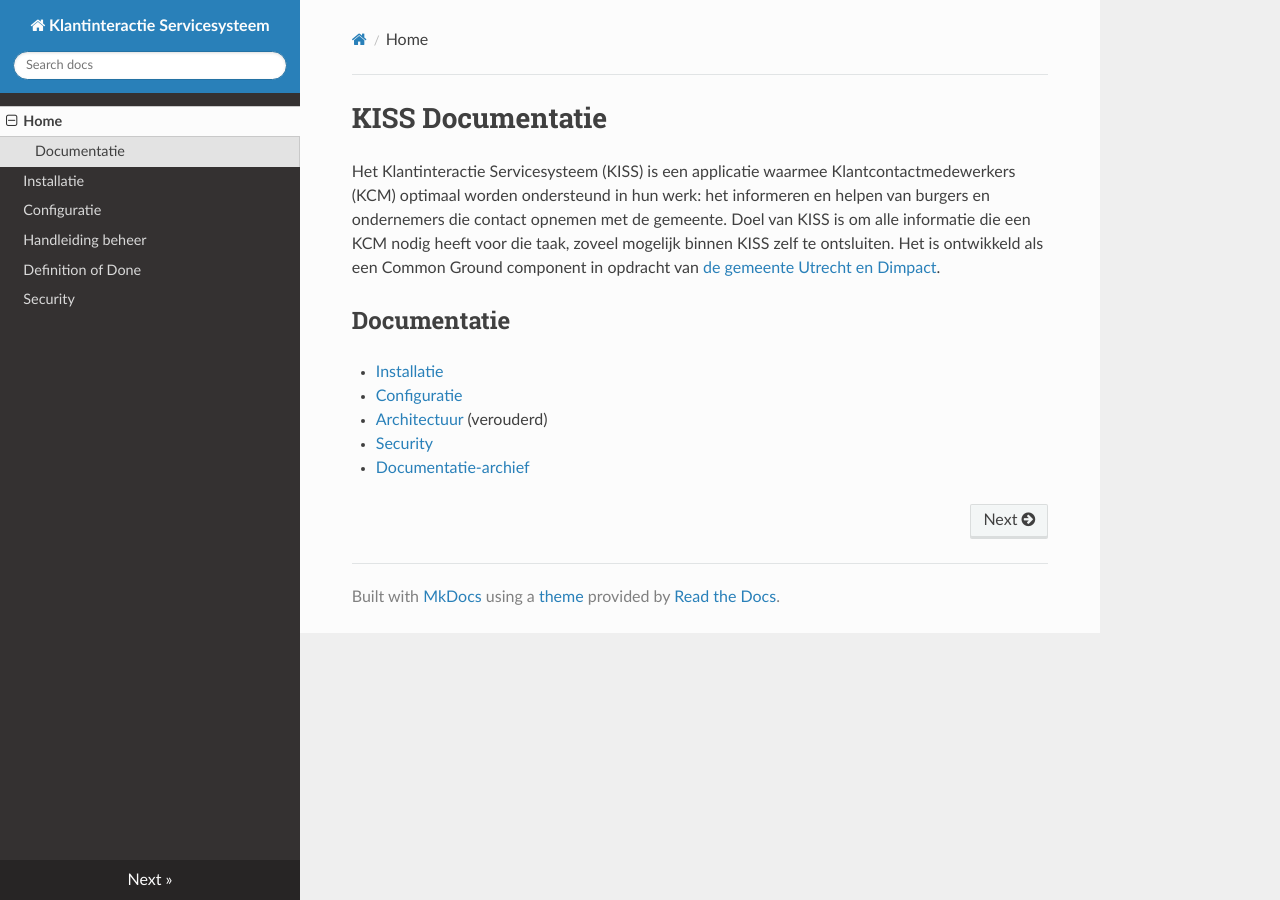
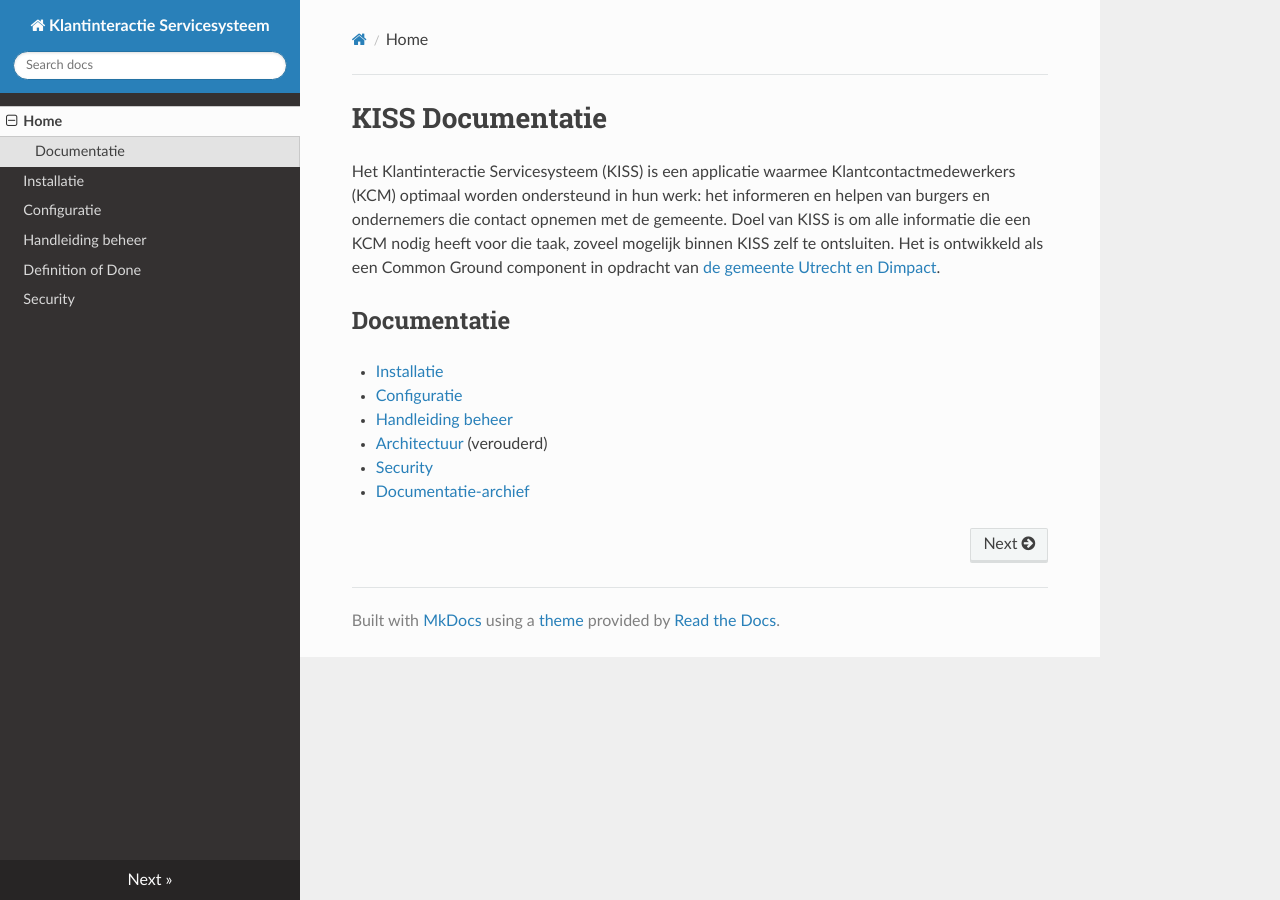
Before and after one commit to Klantinteractie-Servicesysteem/.github, an MkDocs documentation site: the page built from docs/index.md, in a window 1280 px wide. Built offline with MkDocs 1.6.1, drawn with Linux system fonts in a browser that asks for light colours; nearby versions of some CDN libraries.

Commit message:
Update index.md
Link naar handleiding beheer toegevoegd.

```diff
--- a/docs/index.md
+++ b/docs/index.md
@@ -5,6 +5,7 @@ Het Klantinteractie Servicesysteem (KISS) is een applicatie waarmee Klantcontact
 
 - [Installatie](INSTALLATION.md)
 - [Configuratie](CONFIGURATIE.md)
+- [Handleiding beheer](MANUAL.md)
 - [Architectuur](Architectuur.md) (verouderd)
 - [Security](SECURITY.md)
 - [Documentatie-archief](https://kiss-oldDocs.readthedocs.io/)
```
